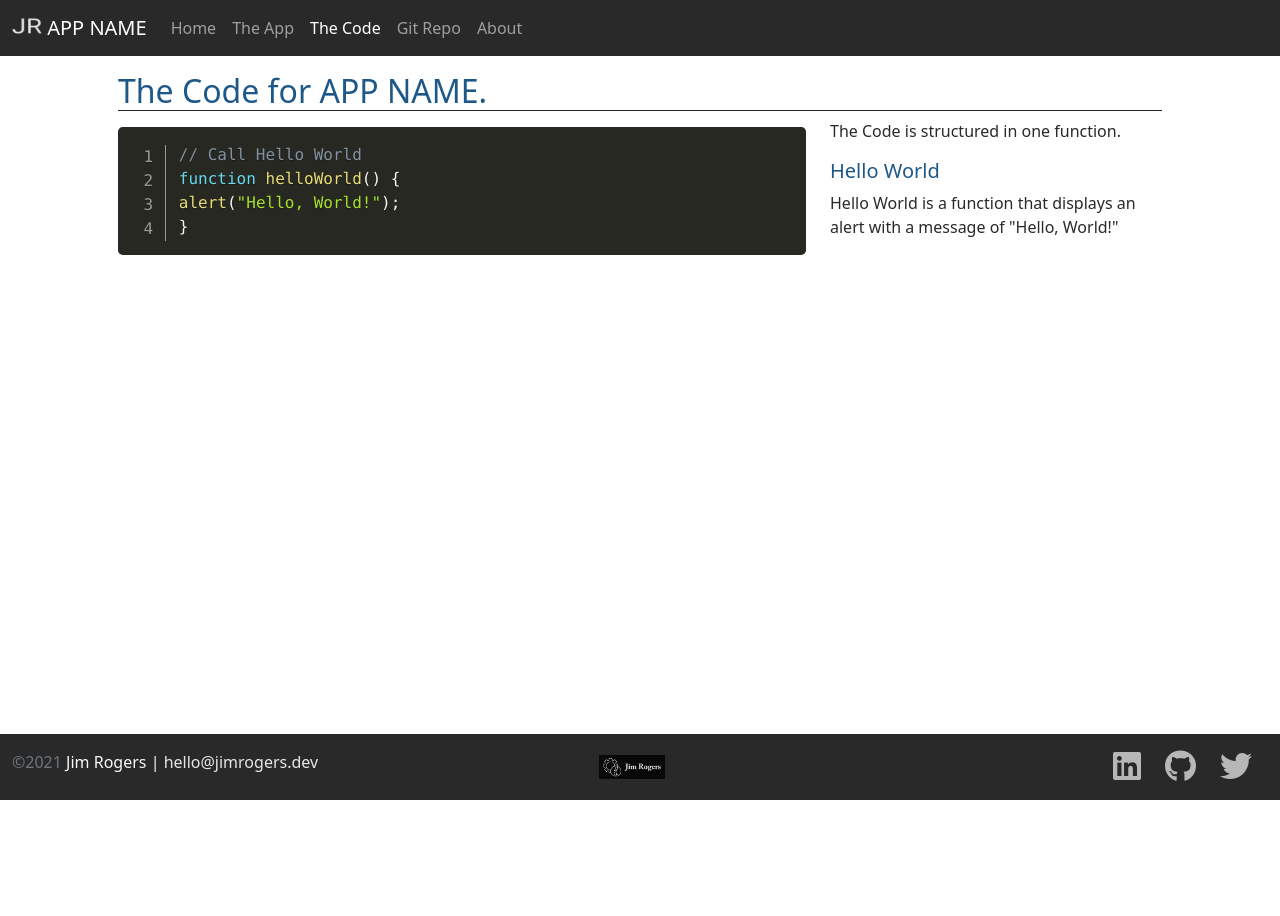
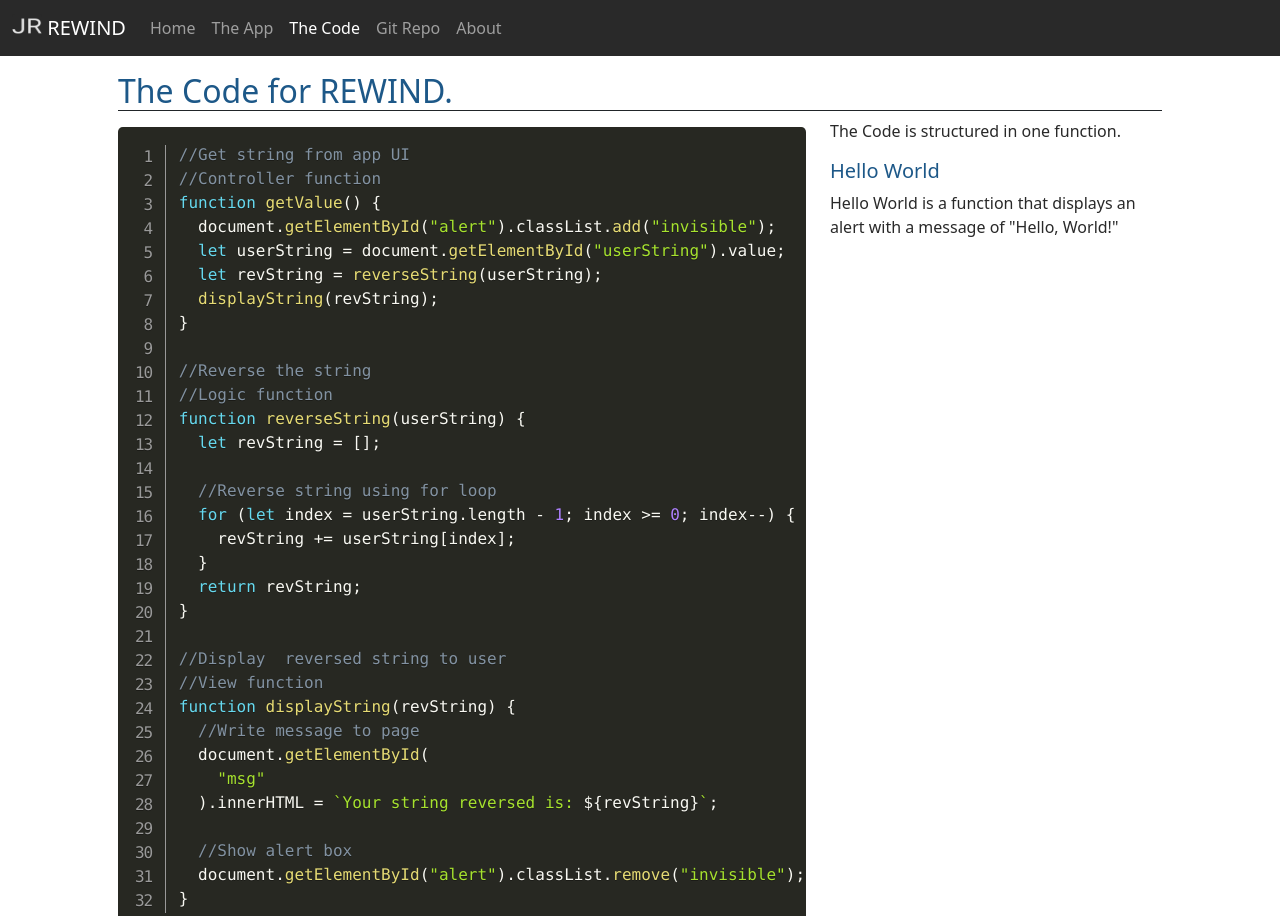
Before and after one commit to EnvoyPrototype/Rewind, a plain HTML site: page code.html in a window 1280 px wide. Shown: the top 916 px of the page. Before the commit the page ends 800 px from the top, so only its background shows below. Drawn offline with nearby package versions, Linux system fonts and the light colour scheme.

Commit message:
finished reverse app
may need minor revisions in near future

```diff
--- a/code.html
+++ b/code.html
@@ -1,7 +1,7 @@
 <!DOCTYPE html>
 <html lang="en" class="h-100">
   <head>
-    <title>App Name: A Coding Project by Jim Rogers</title>
+    <title>REWIND: A Coding Project by Jim Rogers</title>
     <!-- Required meta tags -->
     <meta charset="utf-8" />
     <meta
@@ -44,7 +44,7 @@
             width="30"
             height="24"
           />
-          APP NAME</a
+          REWIND</a
         >
         <button
           class="navbar-toggler"
@@ -88,19 +88,47 @@
     <!-- ==== Main Section ==== -->
     <main class="flex-shrink-0">
       <div class="container py-4 px-5 mt-5">
-        <h2 class="border-1 border-bottom border-dark">
-          The Code for APP NAME.
-        </h2>
+        <h2 class="border-1 border-bottom border-dark">The Code for REWIND.</h2>
         <div class="row row-cols-1 row-cols-lg-2">
           <div class="col-lg-8">
             <pre class="line-numbers">
 
               <!-- May have trouble with JS template literals -->
               <code class="language-javascript">
-                // Call Hello World
-                function helloWorld() {
-                alert("Hello, World!");
-                }
+                //Get string from app UI
+//Controller function
+function getValue() {
+  document.getElementById("alert").classList.add("invisible");
+  let userString = document.getElementById("userString").value;
+  let revString = reverseString(userString);
+  displayString(revString);
+}
+
+//Reverse the string
+//Logic function
+function reverseString(userString) {
+  let revString = [];
+
+  //Reverse string using for loop
+  for (let index = userString.length - 1; index >= 0; index--) {
+    revString += userString[index];
+  }
+  return revString;
+}
+
+//Display  reversed string to user
+//View function
+function displayString(revString) {
+  //Write message to page
+  document.getElementById(
+    "msg"
+  ).innerHTML = `Your string reversed is: ${revString}`;
+
+  //Show alert box
+  document.getElementById("alert").classList.remove("invisible");
+}
+
+
               </code>
             </pre>
           </div>
```
Also changed, not shown: app.html (+53 -4 lines), index.html (+4 -4 lines), js/site.js (+31 -3 lines).
